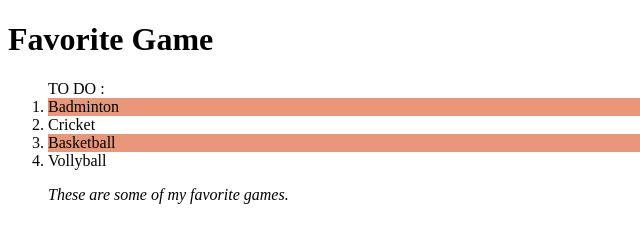
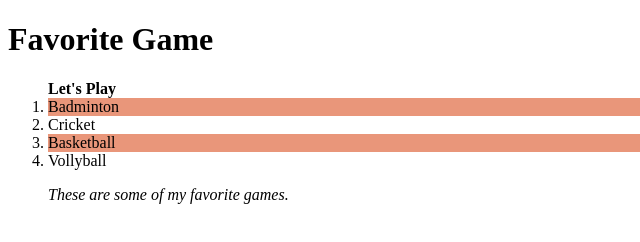
Before and after one commit to ANSHUU04/DEMO, a plain HTML site: page index.html in a window 1280 px wide. Shown: the full height of the page, 0-640 px from the left. Drawn offline with Linux system fonts and the light colour scheme.

Commit message:
strong added

```diff
--- a/index.html
+++ b/index.html
@@ -5,7 +5,7 @@
     </head>
     <body>
         <h1>Favorite Game</h1>
-        <ol> TO DO : <li class ="gray-element">Badminton</li>
+        <ol> <strong>Let's Play</strong ><li class ="gray-element">Badminton</li>
         <li>Cricket</li>
     <li class ="gray-element">Basketball</li>
 <li> Vollyball</li>
```
